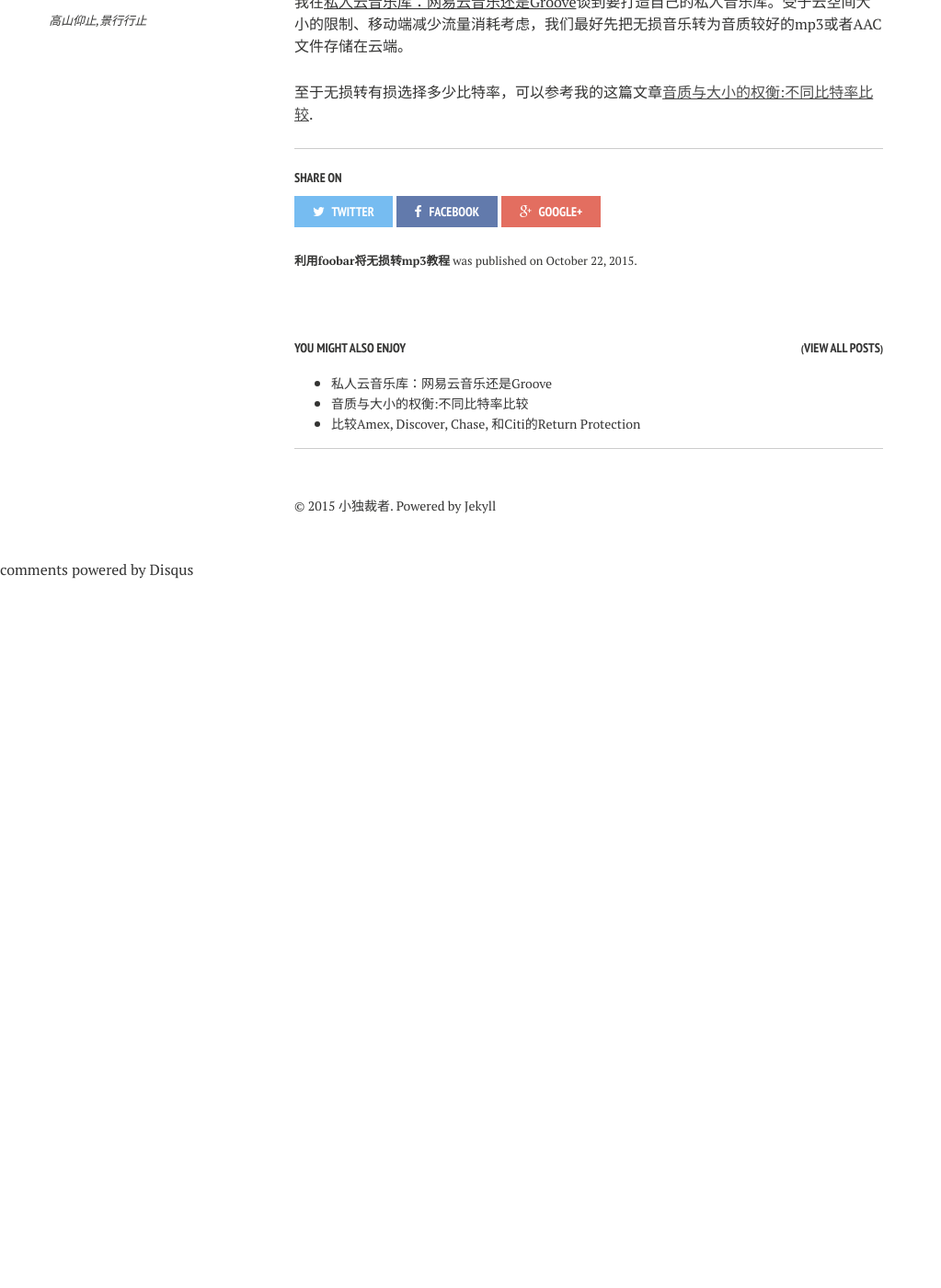
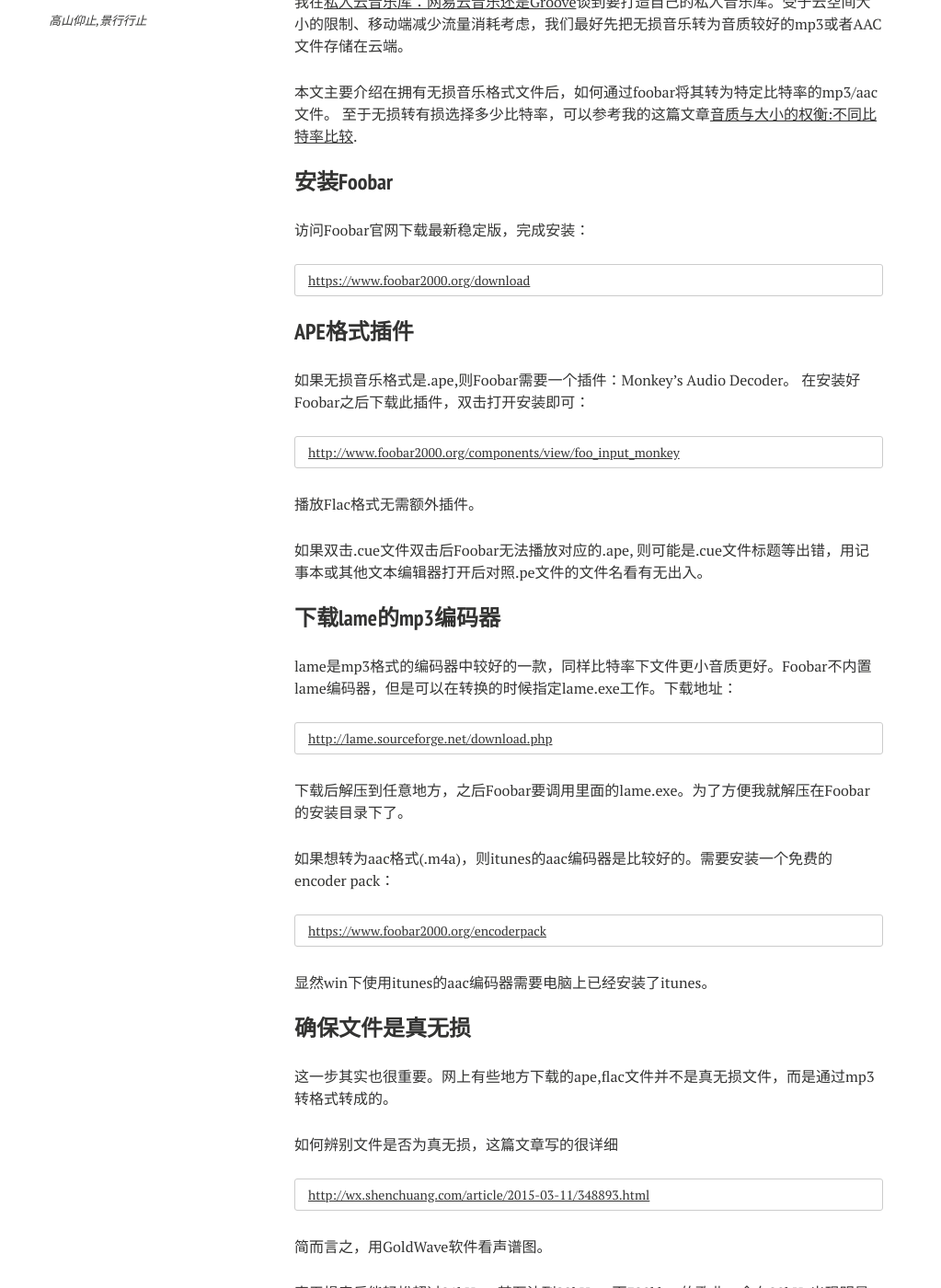
Before and after one commit to yinping4256/old.yinping4256.github.io, a Jekyll site: the page built from _posts/cn/2015-10-22-how to use foobar to convert mp3.markdown, in a window 1280 px wide and 1400 px high, scrolled down 309 px. Shown: the whole window at 92% size, without its empty margins (0-1023 px from the left). Built offline with Jekyll 4.4.1, drawn with Linux system fonts in a browser that asks for light colours; nearby versions of some CDN libraries; comment, search, counter and statistics services are not loaded; before the commit the page ends 939 px from its top, so only the background shows below that; some of the changed text lies outside the part shown.

Commit message:
modified posts

```diff
--- a/_posts/cn/2015-10-22-how to use foobar to convert mp3.markdown
+++ b/_posts/cn/2015-10-22-how to use foobar to convert mp3.markdown
@@ -1,6 +1,6 @@
 ---
 layout: post
-title: "利用foobar将无损转mp3教程"
+title: "利用foobar将无损转mp3/aac教程"
 excerpt:
 modified:
 categories: cn
@@ -16,6 +16,63 @@
 
 {% include _toc.html %}
 
-我在[私人云音乐库：网易云音乐还是Groove]({{ site.url }}/cn/foobar-goldwave-and-wangyiicloud/){:target="_blank"}谈到要打造自己的私人音乐库。受于云空间大小的限制、移动端减少流量消耗考虑，我们最好先把无损音乐转为音质较好的mp3或者AAC文件存储在云端。
+我在[私人云音乐库：网易云音乐还是Groove]({{ site.url }}/cn/private%20music%20cloud/){:target="_blank"}谈到要打造自己的私人音乐库。受于云空间大小的限制、移动端减少流量消耗考虑，我们最好先把无损音乐转为音质较好的mp3或者AAC文件存储在云端。
 
-至于无损转有损选择多少比特率，可以参考我的这篇文章[音质与大小的权衡:不同比特率比较]().
+本文主要介绍在拥有无损音乐格式文件后，如何通过foobar将其转为特定比特率的mp3/aac文件。
+至于无损转有损选择多少比特率，可以参考我的这篇文章[音质与大小的权衡:不同比特率比较]({{ site.url }}/cn/mp3%20kbps%20comparison/){:target="_blank"}.
+
+### 安装Foobar
+
+访问Foobar官网下载最新稳定版，完成安装：
+
+<https://www.foobar2000.org/download>{:target="_blank"}
+{: .notice}
+
+### APE格式插件
+
+如果无损音乐格式是.ape,则Foobar需要一个插件：Monkey's Audio Decoder。
+在安装好Foobar之后下载此插件，双击打开安装即可：
+
+<http://www.foobar2000.org/components/view/foo_input_monkey>
+{: .notice}
+
+播放Flac格式无需额外插件。
+
+如果双击.cue文件双击后Foobar无法播放对应的.ape, 则可能是.cue文件标题等出错，用记事本或其他文本编辑器打开后对照.pe文件的文件名看有无出入。
+
+### 下载lame的mp3编码器
+
+lame是mp3格式的编码器中较好的一款，同样比特率下文件更小音质更好。Foobar不内置lame编码器，但是可以在转换的时候指定lame.exe工作。下载地址：
+
+<http://lame.sourceforge.net/download.php>
+{: .notice}
+
+下载后解压到任意地方，之后Foobar要调用里面的lame.exe。为了方便我就解压在Foobar的安装目录下了。
+
+如果想转为aac格式(.m4a)，则itunes的aac编码器是比较好的。需要安装一个免费的encoder pack：
+
+<https://www.foobar2000.org/encoderpack>
+{: .notice}
+
+显然win下使用itunes的aac编码器需要电脑上已经安装了itunes。
+
+### 确保文件是真无损
+
+这一步其实也很重要。网上有些地方下载的ape,flac文件并不是真无损文件，而是通过mp3转格式转成的。
+
+如何辨别文件是否为真无损，这篇文章写的很详细
+
+<http://wx.shenchuang.com/article/2015-03-11/348893.html>
+{: .notice}
+
+简而言之，用GoldWave软件看声谱图。
+
+真无损音乐能轻松超过21kHz，甚至达到22kHz。而320kbps的歌曲，会在20kHz出现明显的切断痕迹。而更低比特率，128kbps会在16kHz左右直接切断。
+
+### 转换格式
+
+直接在foobar播放列表中找到目标歌曲(可以全选)，右键 -> convert -> Quick Convert.
+
+选好目标格式（比如lame），比特率（比如175kbps), 输出文件的位置(比如source location). 确认无误后点Convert。
+
+第一次运行的时候会弹出界面要你提供lame.exe，找到自己刚刚解压的地方就行了。
--- a/_posts/cn/2015-10-22-mp3 kbps comparison.markdown
+++ b/_posts/cn/2015-10-22-mp3 kbps comparison.markdown
@@ -1,6 +1,6 @@
 ---
 layout: post
-title: "音质与大小的权衡:不同比特率比较"
+title: "音质与大小的权衡:不同比特率,mp3还是aac"
 excerpt:
 modified:
 categories: cn
@@ -15,3 +15,5 @@
 ---
 
 {% include _toc.html %}
+
+https://en.wikipedia.org/wiki/ABX_test
```
